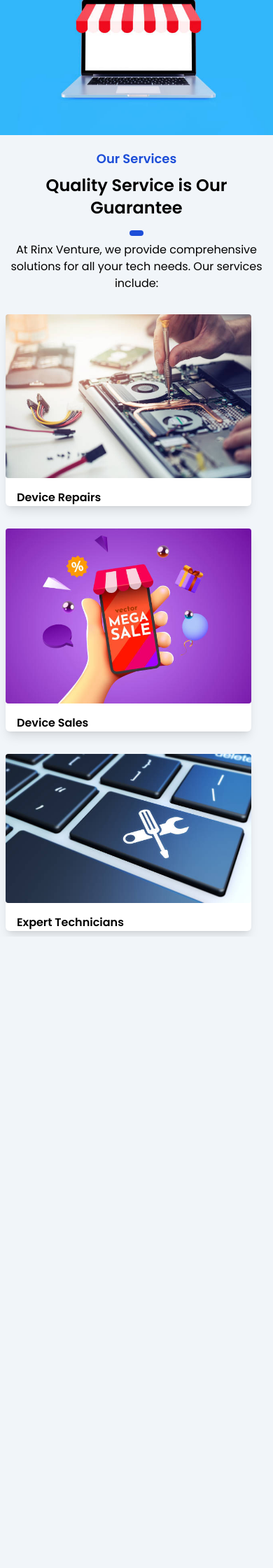
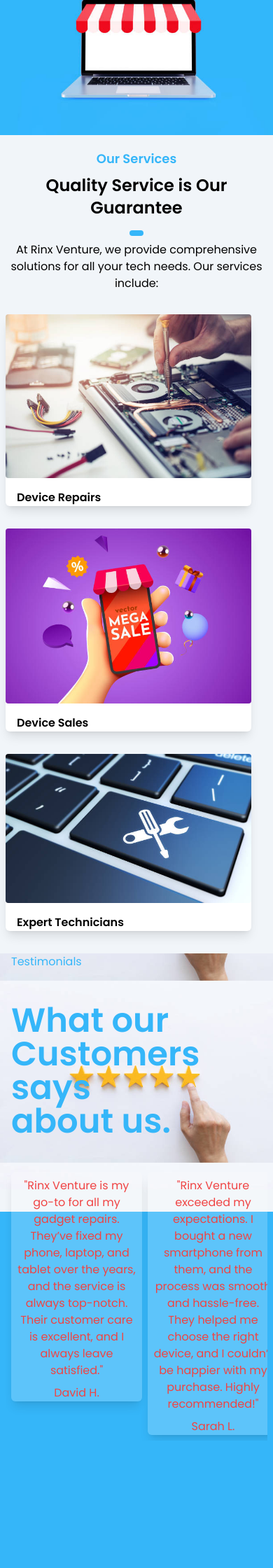
Before and after one commit to Stephen842/E-commerce, a Django app: page /phone-repair/ in a window 390 px wide. Shown: the part 3440-5680 px from the top of the page at 70% size. Before the commit the page ends 4777 px from the top, so only its background shows below. Run offline with Django 5.2, Linux system fonts and the light colour scheme; style sheets or scripts are compiled from the project's sources; some libraries are stand-ins or nearby versions.

Commit message:
I am still working on the phone repair frontend aspect, though workdone is 85% achieved

```diff
--- a/market/shop/static/repair.css
+++ b/market/shop/static/repair.css
@@ -6,3 +6,30 @@
     height: 100vh;
     position: relative;
 }
+.testimony{
+    background-image: url(star.jpg);
+    background-repeat: repeat;
+    background-size: contain;
+    background-position: center;
+    height: 40vh;
+    position: relative;
+}
+
+.carousel {
+    scrollbar-width: none; /* Firefox */
+  }
+
+  .carousel::-webkit-scrollbar {
+    display: none; /* Chrome, Safari, Edge */
+  }
+
+  /* Additional fallback for older Edge and other browsers */
+  .carousel {
+    -ms-overflow-style: none; /* Internet Explorer 10+ */
+    overflow: -moz-scrollbars-none; /* Firefox (deprecated, but can help) */
+  }
+
+  footer{
+    background-color: #35b6f9;
+    height: 90vh;
+  }
--- a/market/shop/templates/pages/phone.html
+++ b/market/shop/templates/pages/phone.html
@@ -35,13 +35,13 @@
         <header>
             <div class=' hidden lg:flex m-6 ml-[40%] justify-evenly'>
                 <div class='flex'>
-                    <h2> <i class="bi bi-telephone text-5xl text-blue-700"></i> </h2>
+                    <h2> <i class="bi bi-telephone text-5xl text-[#35b6f9]"></i> </h2>
                     <h2 class='ml-2 font-bold'>
                          Call Us <br/> <span class='font-normal text-[#333]'> +234 816 217 4520 </span>
                     </h2>
                 </div>
                 <div class='flex'>
-                    <h2><i class="bi bi-alarm text-5xl text-blue-700"></i></h2>
+                    <h2><i class="bi bi-alarm text-5xl text-[#35b6f9]"></i></h2>
                     <h2 class='ml-2 font-bold'>
                         Opening Hours <br/> <span class='font-normal text-[#333]'> Mon-Sat: 08:00 – 18:00 Sun: CLOSED </span>
                     </h2>
@@ -55,7 +55,7 @@
                     </div>
 
                     <div class="nav-links duration-500 w-full pl-4 bg-white bg-opacity-80 md:bg-transparent absolute md:static min-h-[60vh] md:min-h-fit left-0 top-[-100%] z-20">
-                        <ul class="flex md:flex-row flex-col md:justify-evenly md:gap-[1vw] gap-4 mt-4 md:mt-0 font-magnolia text-blue-700">
+                        <ul class="flex md:flex-row flex-col md:justify-evenly md:gap-[1vw] gap-4 mt-4 md:mt-0 font-magnolia text-[#35b6f9]">
                             <li>
                                 <a class='hover:text-red-500 text-xl' href = "{% url 'phone-repair' %}"><i class="bi bi-house"></i> Home </a>
                             </li>
@@ -73,7 +73,7 @@
                             </li>
                         </ul>
                     </div>
-                    <div class='text-blue-700 absolute right-10 z-20'>
+                    <div class='text-[#35b6f9] absolute right-10 z-20'>
                         <i onclick='onToggleMenu(this)' name='menu' class='bi bi-list text-2xl cursor-pointer md:hidden'></i>
                     </div>
                 </nav>
@@ -92,7 +92,7 @@
                         </p>
                     </div>
                     <div>
-                        <button class='bg-blue-700 hover:bg-red-500 text-white cursor-pointer py-2 px-4 rounded'> Learn More </button>
+                        <button class='bg-[#35b6f9] hover:bg-red-500 text-white cursor-pointer py-2 px-4 rounded'> Learn More </button>
                     </div>
                 </div>
             </div>
@@ -101,7 +101,7 @@
                 <div class='w-[100%] md:w-[50%] ml-2 m-8 mb-2 bg-white shadow-lg rounded-md flex-none'>
                     <img src="{% static 'repair.jpg' %}" alt='image' class='w-full rounded transition-transform duration-300 transform hover:scale-90'/>
                     <div class = 'w-[100%] flex m-2 mt-4'>
-                        <h2><i class="bi bi-phone text-5xl text-blue-700"></i></h2>
+                        <h2><i class="bi bi-phone text-5xl text-[#35b6f9]"></i></h2>
                         <h2 class='ml-2 font-bold'>
                             Phone Repair <br/> <span class='font-normal text-[#333]'> Quick and reliable repairs for all phone issues. Expert technicians, fast service, and quality fixes. </span>
                         </h2>
@@ -110,7 +110,7 @@
                 <div class='w-[100%] md:w-[50%] ml-2 m-8 mb-2 bg-white shadow-lg rounded-md flex-none'>
                     <img src="{% static 'repair3.jpg' %}" alt='image' class='w-full rounded transition-transform duration-300 transform hover:scale-90'/>
                     <div class = 'w-[100%] flex m-2 mt-4'>
-                        <h2><i class="bi bi-tablet-landscape text-5xl text-blue-700"></i></h2>
+                        <h2><i class="bi bi-tablet-landscape text-5xl text-[#35b6f9]"></i></h2>
                         <h2 class='ml-2 font-bold'>
                             Tablet Repair <br/> <span class='font-normal text-[#333]'> Fast and dependable repairs for all tablet models. Skilled technicians, efficient service, and top-notch repairs. </span>
                         </h2>
@@ -119,7 +119,7 @@
                 <div class='w-[100%] md:w-[50%] ml-2 m-8 mb-2 bg-white shadow-lg rounded-md flex-none'>
                     <img src="{% static 'repair4.jpg' %}" alt='image' class='w-full rounded transition-transform duration-300 transform hover:scale-90'/>
                     <div class = 'w-[100%] flex  m-2 mt-4'>
-                        <h2><i class="bi bi-laptop text-5xl text-blue-700"></i></h2>
+                        <h2><i class="bi bi-laptop text-5xl text-[#35b6f9]"></i></h2>
                         <h2 class='ml-2 font-bold'>
                             Laptop Repair <br/> <span class='font-normal text-[#333]'> Expert repairs for all laptop issues. Quick turnaround, reliable service, and high-quality fixes. </span>
                         </h2>
@@ -129,21 +129,26 @@
             </div>
         </header>
 
+        <!-- This is for the whatsapp call to action button -->
+        <script src="https://static.elfsight.com/platform/platform.js" data-use-service-core defer></script>
+        <div class="elfsight-app-54c7cf36-5f68-4b49-8e08-05dad510663b" data-elfsight-app-lazy></div>
+
         <section>
             <div>
                 <div class='text-center mt-[5%]'>
-                    <h2 class='text-lg text-blue-700 font-bold mb-2'> About Us </h2>
+                    <h2 class='text-lg text-[#35b6f9] font-bold mb-2'> About Us </h2>
                     <h2 class='text-2xl mb-2 font-bold'> Welcome to Rinx Venture Repair Service </h2>
-                    <hr class='mb-2 w-[5%] md:w-[3%]  mx-auto m-4 border-4 rounded border-blue-700 font-extrabold'/>
+                    <hr class='mb-2 w-[5%] md:w-[3%]  mx-auto m-4 border-4 rounded border-[#35b6f9] font-extrabold'/>
                     <p class='mb-2 m-2'>
                         At Rinx Venture, we specialize in quick and reliable repairs for all types of devices.
                         Whether it’s a smartphone, tablet, or laptop, our expert technicians are ready to get your device back in top shape.
                         Trust us for fast service, quality repairs, and a hassle-free experience every time.
                     </p>
                 </div>
+
                 <div class='block md:flex justify-evenly m-4 mt-[5%]'>
                     <div class='flex mb-4'>
-                        <h2><i class="bi bi-people text-5xl text-blue-700"></i></h2>
+                        <h2><i class="bi bi-people text-5xl text-[#35b6f9]"></i></h2>
                         <h2 class='ml-2 font-bold'>
                             Expertly Trained Team <br/> <span class='font-normal text-[#333] whitespace-pre-line'>
                                 Our team is highly skilled and trained
@@ -152,7 +157,7 @@
                         </h2>
                     </div>
                     <div class='flex mb-4'>
-                        <h2><i class="bi bi-clock text-5xl text-blue-700"></i></h2>
+                        <h2><i class="bi bi-clock text-5xl text-[#35b6f9]"></i></h2>
                         <h2 class='ml-2 font-bold'>
                             Fast Repair Service <br/> <span class='font-normal text-[#333] whitespace-pre-line'>
                                 Quick and efficient repairs to
@@ -160,7 +165,7 @@
                         </h2>
                     </div>
                     <div class='flex mb-4'>
-                        <h2><i class="bi bi-cash-coin text-5xl text-blue-700"></i></h2>
+                        <h2><i class="bi bi-cash-coin text-5xl text-[#35b6f9]"></i></h2>
                         <h2 class='ml-2 font-bold'>
                             Affordable Prices <br/> <span class='font-normal text-[#333] whitespace-pre-line'>
                                 Quality repairs at prices
@@ -168,6 +173,7 @@
                         </h2>
                     </div>
                 </div>
+
                 <div class='flex justify-evenly items center mb-4 mt-[5%]'>
                     <div>
                         <img src="{% static 'phone1.jpg' %}" alt='phone repair image' class='rounded-sm'/>
@@ -187,20 +193,22 @@
                         Products
                     </h2>
                     <hr class='mb-8 w-[30%] md:w-[30%] mx-auto md:mx-0 border-4 rounded border-white font-extrabold'/>
-                    <a href = "{% url 'store' %}"><button class='bg-white hover:bg-red-500 text-blue-700 hover:text-white py-2 px-4 rounded-xl'> View Shop </button></a>
+                    <a href = "{% url 'store' %}"><button class='bg-white hover:bg-red-500 text-[#35b6f9] hover:text-white py-2 px-4 rounded-xl'> View Shop </button></a>
                 </div>
                 <div class='relative'>
                     <img src="{% static 'shop.jpg' %}" alt='combo image' class='rounded-sm'/>
                 </div>
             </div>
+
             <div class='text-center mt-[5%]'>
-                <h2 class='text-lg text-blue-700 font-bold mb-2'> Our Services </h2>
+                <h2 class='text-lg text-[#35b6f9] font-bold mb-2'> Our Services </h2>
                 <h2 class='text-2xl mb-2 font-bold'> Quality Service is Our Guarantee </h2>
-                <hr class='mb-2 w-[5%] md:w-[3%]  mx-auto m-4 border-4 rounded border-blue-700 font-extrabold'/>
+                <hr class='mb-2 w-[5%] md:w-[3%]  mx-auto m-4 border-4 rounded border-[#35b6f9] font-extrabold'/>
                 <p class='mb-2 m-2'>
                     At Rinx Venture, we provide comprehensive solutions for all your tech needs. Our services include:
                 </p>
             </div>
+
             <div class='w-[90%] md:w-[60%] block md:flex justify-evenly lg:ml-4'>
                 <div class='w-[100%] md:w-[50%] ml-2 m-8 mb-2 bg-white shadow-lg rounded-md flex-none'>
                     <img src="{% static 'repair5.jpg' %}" alt='image' class='w-full rounded transition-transform duration-300 transform hover:scale-90'/>
@@ -208,7 +216,7 @@
                         <h2 class='ml-2 font-bold'>
                             Device Repairs
                         </h2>
-                        <div class='mb-8 md:w-[15%] hidden md:block md:ml-2 md:mt-2 border-4 rounded border-blue-700 font-extrabold'></div>
+                        <div class='mb-8 md:w-[15%] hidden md:block md:ml-2 md:mt-2 border-4 rounded border-[#35b6f9] font-extrabold'></div>
                     </div>
                 </div>
                 <div class='w-[100%] md:w-[50%] ml-2 m-8 mb-2 bg-white shadow-lg rounded-md flex-none'>
@@ -217,7 +225,7 @@
                         <h2 class='ml-2 font-bold'>
                             Device Sales
                         </h2>
-                        <div class='mb-8 md:w-[15%] hidden md:block md:ml-2 md:mt-2 border-4 rounded border-blue-700 font-extrabold'></div>
+                        <div class='mb-8 md:w-[15%] hidden md:block md:ml-2 md:mt-2 border-4 rounded border-[#35b6f9] font-extrabold'></div>
                     </div>
                 </div>
                 <div class='w-[100%] md:w-[50%] ml-2 m-8 mb-2 bg-white shadow-lg rounded-md flex-none'>
@@ -226,11 +234,81 @@
                         <h2 class='ml-2 font-bold'>
                             Expert Technicians
                         </h2>
-                        <div class='mb-8 md:w-[15%] hidden md:block md:ml-2 md:mt-2 border-4 rounded border-blue-700 font-extrabold'></div>
+                        <div class='mb-8 md:w-[15%] hidden md:block md:ml-2 md:mt-2 border-4 rounded border-[#35b6f9] font-extrabold'></div>
+                    </div>
+                </div>
+            </div>
+
+            <div class='testimony mt-8 block lg:flex justify-between mb-8'>
+                <div class='m-8 ml-4 md:ml-16'>
+                    <h2 class='text-[#35b6f9]'> Testimonials </h2>
+                    <h2 class='whitespace-pre-line mb-8 text-5xl text-[#35b6f9] font-extrabold'>
+                        What our
+                        Customers says
+                        about us.
+                    </h2>
+                </div>
+                <div class='mt-12 w-[100%] lg:w-[80%] mb-8'>
+                    <div class='carousel flex overflow-x-auto font-magnolia text-red-500 m-2 mb-4 '>
+                        <div class='w-[50%] h-[70%] md:w-[30%]  md:h-[40%] bg-white bg-opacity-20 shadow-lg mb-2 ml-2 rounded-md flex-none'>
+                            <div class = 'justify-center items-center h-full'>
+                                <p class='p-2 text-center'>
+                                    "Rinx Venture is my go-to for all my gadget repairs. They’ve fixed my phone, laptop, and tablet over the years, and the service is always top-notch. Their customer care is excellent, and I always leave satisfied."
+                                </p>
+                                <h2 class='text-center'>  David H. </h2>
+                            </div>
+                        </div>
+                        <div class='w-[50%] h-[70%] md:w-[30%]  md:h-[40%] bg-white bg-opacity-20 shadow-lg mb-2 ml-2 rounded-md flex-none'>
+                            <div class = 'justify-center items-center h-full'>
+                                <p class='p-2 text-center'>
+                                    "Rinx Venture exceeded my expectations. I bought a new smartphone from them, and the process was smooth and hassle-free. They helped me choose the right device, and I couldn’t be happier with my purchase. Highly recommended!"
+                                </p>
+                                <h2 class='text-center'> Sarah L. </h2>
+                            </div>
+                        </div>
+                        <div class='w-[50%] h-[70%] md:w-[30%]  md:h-[40%] bg-white bg-opacity-20 shadow-lg mb-2 ml-2 rounded-md flex-none'>
+                            <div class = 'justify-center items-center h-full'>
+                                <p class='p-2 text-center'>
+                                    "I was impressed by how quickly Rinx Venture repaired my cracked phone screen. The service was not only fast but also of high quality. My phone looks and works like new!"
+                                </p>
+                                <h2 class='text-center'>  Sophia W. </h2>
+                            </div>
+                        </div>
+                        <div class='w-[50%] h-[70%] md:w-[30%]  md:h-[40%] bg-white bg-opacity-20 shadow-lg mb-2 ml-2 rounded-md flex-none'>
+                            <div class = 'justify-center items-center h-full'>
+                                <p class='p-2 text-center'>
+                                    "I bought a tablet from Rinx Venture and later returned for a repair on my old laptop. Both experiences were fantastic. They are knowledgeable, and they really care about customer satisfaction."
+                                </p>
+                                <h2 class='text-center'> Daniel M. </h2>
+                            </div>
+                        </div>
+                        <div class='w-[50%] h-[70%] md:w-[30%]  md:h-[40%] bg-white bg-opacity-20 shadow-lg mb-2 ml-2 rounded-md flex-none'>
+                            <div class = 'justify-center items-center h-full'>
+                                <p class='p-2 text-center'>
+                                    "I’ve used Rinx Venture multiple times for phone repairs, and they never disappoint. The technicians are knowledgeable and friendly, and the turnaround time is always impressive. Plus, their prices are unbeatable!"
+                                <h2 class='text-center'> Emma R. </h2>
+                            </div>
+                        </div>
                     </div>
                 </div>
             </div>
         </section>
+
+        <footer class=''>
+            <div>
+                <div>
+                    <div>
+
+                    </div>
+                    <div>
+
+                    </div>
+                    <div>
+
+                    </div>
+                </div>
+            </div>
+        </footer>
 
         <!-- This script below is for the navbar-->
         <script>
```
Also changed, not shown: market/shop/templates/pages/cart.html (+6 -6 lines), market/shop/templates/pages/checkout.html (+5 -5 lines), market/shop/templates/pages/home.html (+6 -6 lines), market/shop/templates/pages/order_confirm.html (+4 -4 lines), market/shop/templates/pages/orders.html (+4 -4 lines), market/shop/templates/pages/product-details.html (+5 -5 lines), market/shop/templates/pages/search_results.html (+5 -5 lines), market/shop/static/star.jpg (added), market/shop/static/star1.jpg (added).
